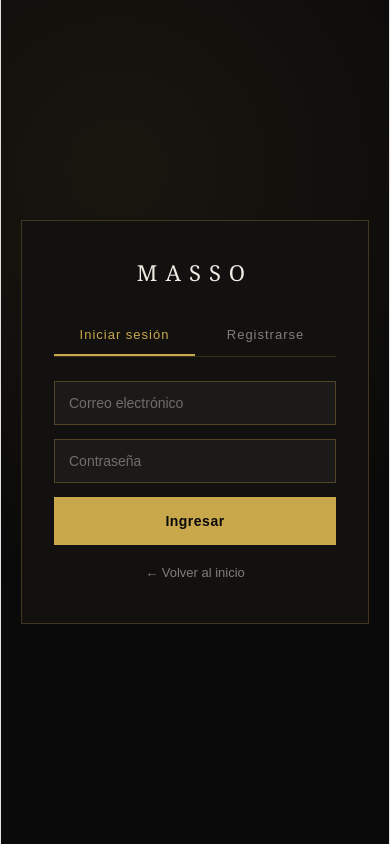
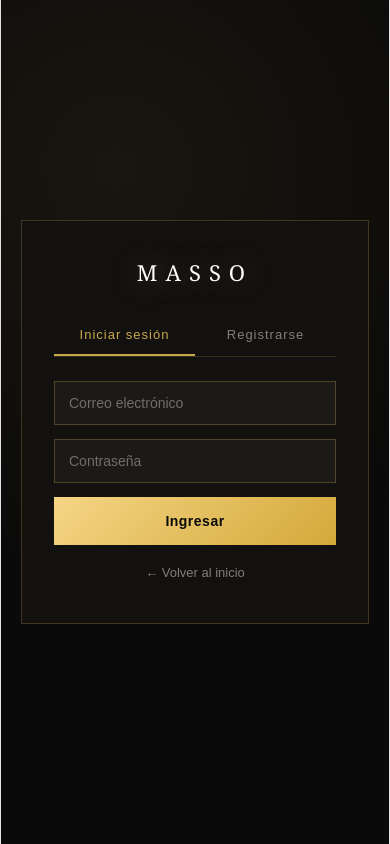
Before and after one commit to jimrayf001/masso, a React (Vite) app: page /login in a window 390 px wide. Built offline with nearby package versions, Linux system fonts and the light colour scheme; no server answers.

Commit message:
Home mas imponente: logo grande y dorado brillante

```diff
--- a/src/App.css
+++ b/src/App.css
@@ -41,50 +41,51 @@ body {
   align-items: center;
   gap: 20px;
   width: 100%;
-  max-width: 420px;
+  max-width: 460px;
   padding: 20px;
 }
 
-.logo-entrada { text-align: center; margin-bottom: 10px; }
+.logo-entrada { text-align: center; margin-bottom: 14px; }
 
 .logo-lineas {
   display: flex;
   align-items: center;
-  gap: 14px;
+  gap: 18px;
 }
 
 .linea-logo {
   flex: 1;
   height: 1px;
-  background: #c9a84c;
-  opacity: 0.7;
+  background: #e8c876;
+  opacity: 0.8;
 }
 
 .linea-logo.small { opacity: 0.5; }
 
 .logo-texto {
   font-family: 'Georgia', serif;
-  font-size: 42px;
-  letter-spacing: 12px;
-  color: #f0ebe3;
-  font-weight: 400;
+  font-size: 58px;
+  letter-spacing: 16px;
+  color: #ffffff;
+  font-weight: 700;
   white-space: nowrap;
+  text-shadow: 0 0 30px rgba(232,200,118,0.35);
 }
 
-.logo-texto.small { font-size: 22px; letter-spacing: 8px; }
+.logo-texto.small { font-size: 22px; letter-spacing: 8px; font-weight: 400; }
 
 .logo-sub {
-  font-size: 10px;
-  letter-spacing: 5px;
-  color: #c9a84c;
+  font-size: 11px;
+  letter-spacing: 6px;
+  color: #e8c876;
   text-align: center;
-  margin-top: 6px;
+  margin-top: 10px;
   font-family: sans-serif;
 }
 
 .entrada-aviso {
   font-size: 14px;
-  color: #c9a84c;
+  color: #e8c876;
   letter-spacing: 1px;
   font-family: sans-serif;
   text-align: center;
@@ -94,7 +95,7 @@ body {
   display: flex;
   align-items: center;
   width: 100%;
-  border: 1px solid rgba(201,168,76,0.4);
+  border: 1px solid rgba(232,200,118,0.4);
   padding: 14px 20px;
   gap: 12px;
   background: rgba(0,0,0,0.3);
@@ -115,7 +116,7 @@ body {
 
 .btn-entrar {
   width: 100%;
-  background: #c9a84c;
+  background: linear-gradient(135deg, #f5d585, #d4a93a);
   color: #0a0a0a;
   border: none;
   padding: 18px;
@@ -123,10 +124,14 @@ body {
   font-weight: 700;
   letter-spacing: 4px;
   cursor: pointer;
-  transition: background 0.3s;
+  transition: all 0.3s;
+  box-shadow: 0 4px 20px rgba(212,169,58,0.3);
 }
 
-.btn-entrar:hover { background: #e0bf6a; }
+.btn-entrar:hover {
+  background: linear-gradient(135deg, #ffe8a3, #e8c04a);
+  box-shadow: 0 6px 26px rgba(212,169,58,0.5);
+}
 
 .entrada-bloques {
   display: flex;
@@ -179,6 +184,7 @@ body {
   background: linear-gradient(to bottom, rgba(5,3,2,0.9), transparent);
 }
 
+.logo-nav .logo-texto.small { color: #ffffff; }
 .logo-nav .logo-lineas { gap: 10px; }
 
 .nav-links { display: flex; align-items: center; gap: 36px; }
@@ -194,10 +200,10 @@ body {
   cursor: pointer;
 }
 
-.nav-links a:hover { opacity: 1; color: #c9a84c; }
+.nav-links a:hover { opacity: 1; color: #e8c876; }
 
 .btn-primary {
-  background: #c9a84c;
+  background: linear-gradient(135deg, #f5d585, #d4a93a);
   color: #0a0a0a;
   border: none;
   padding: 12px 28px;
@@ -205,11 +211,11 @@ body {
   font-weight: 700;
   letter-spacing: 1px;
   cursor: pointer;
-  transition: background 0.3s;
+  transition: all 0.3s;
   font-family: sans-serif;
 }
 
-.btn-primary:hover { background: #e0bf6a; }
+.btn-primary:hover { background: linear-gradient(135deg, #ffe8a3, #e8c04a); }
 .btn-primary.large { padding: 16px 32px; font-size: 14px; }
 .btn-primary.full { width: 100%; }
 
@@ -220,7 +226,7 @@ body {
 .seccion-tag {
   font-size: 11px;
   letter-spacing: 4px;
-  color: #c9a84c;
+  color: #e8c876;
   text-transform: uppercase;
   font-family: sans-serif;
   display: block;
@@ -229,7 +235,7 @@ body {
 
 .seccion-titulo { font-size: 36px; font-weight: 400; }
 
-.gold { color: #c9a84c; }
+.gold { color: #e8c876; }
 .italic { font-style: italic; }
 
 .cards-grid {
@@ -242,13 +248,13 @@ body {
 
 .card {
   background: rgba(255,255,255,0.04);
-  border: 1px solid rgba(201,168,76,0.15);
+  border: 1px solid rgba(232,200,118,0.15);
   overflow: hidden;
   cursor: pointer;
   transition: border-color 0.3s;
 }
 
-.card:hover { border-color: rgba(201,168,76,0.4); }
+.card:hover { border-color: rgba(232,200,118,0.4); }
 
 .card-img { position: relative; height: 220px; overflow: hidden; }
 
@@ -288,7 +294,7 @@ body {
 
 .card-comuna {
   font-size: 12px;
-  color: #c9a84c;
+  color: #e8c876;
   font-family: sans-serif;
   margin-bottom: 8px;
 }
@@ -308,7 +314,7 @@ body {
 
 .card-precio {
   font-size: 18px;
-  color: #c9a84c;
+  color: #e8c876;
   font-family: sans-serif;
   font-weight: 600;
 }
@@ -325,7 +331,7 @@ body {
   font-family: sans-serif;
 }
 
-.btn-card:hover { border-color: #c9a84c; color: #c9a84c; }
+.btn-card:hover { border-color: #e8c876; color: #e8c876; }
 
 .modal-overlay {
   position: fixed;
@@ -341,7 +347,7 @@ body {
 
 .modal-perfil, .modal-registro {
   background: #131110;
-  border: 1px solid rgba(201,168,76,0.3);
+  border: 1px solid rgba(232,200,118,0.3);
   max-width: 380px;
   width: 100%;
   position: relative;
@@ -381,7 +387,7 @@ body {
 
 .modal-comuna {
   font-size: 13px;
-  color: #c9a84c;
+  color: #e8c876;
   font-family: sans-serif;
   margin-bottom: 8px;
 }
@@ -395,7 +401,7 @@ body {
 
 .modal-precio {
   font-size: 22px;
-  color: #c9a84c;
+  color: #e8c876;
   font-family: sans-serif;
   font-weight: 600;
   margin-bottom: 20px;
@@ -425,7 +431,7 @@ body {
 .form-registro input,
 .form-registro select {
   background: rgba(255,255,255,0.04);
-  border: 1px solid rgba(201,168,76,0.3);
+  border: 1px solid rgba(232,200,118,0.3);
   padding: 12px 14px;
   color: #f0ebe3;
   font-size: 14px;
@@ -465,14 +471,14 @@ body {
   align-items: center;
   justify-content: center;
   background: linear-gradient(135deg, #2a2419, #1a1611);
-  border-bottom: 1px solid rgba(201,168,76,0.15);
+  border-bottom: 1px solid rgba(232,200,118,0.15);
 }
 
 .avatar-placeholder span {
   font-family: 'Georgia', serif;
   font-size: 42px;
   font-weight: 400;
-  color: #c9a84c;
+  color: #e8c876;
   letter-spacing: 2px;
 }
 
@@ -523,8 +529,8 @@ body {
   }
 
   .logo-texto {
-    font-size: 26px;
-    letter-spacing: 6px;
+    font-size: 38px;
+    letter-spacing: 8px;
   }
 
   .entrada-bloques {
@@ -629,8 +635,8 @@ body {
   }
 
   .logo-texto {
-    font-size: 22px;
-    letter-spacing: 4px;
+    font-size: 30px;
+    letter-spacing: 5px;
   }
 
   .seccion-titulo {
```
